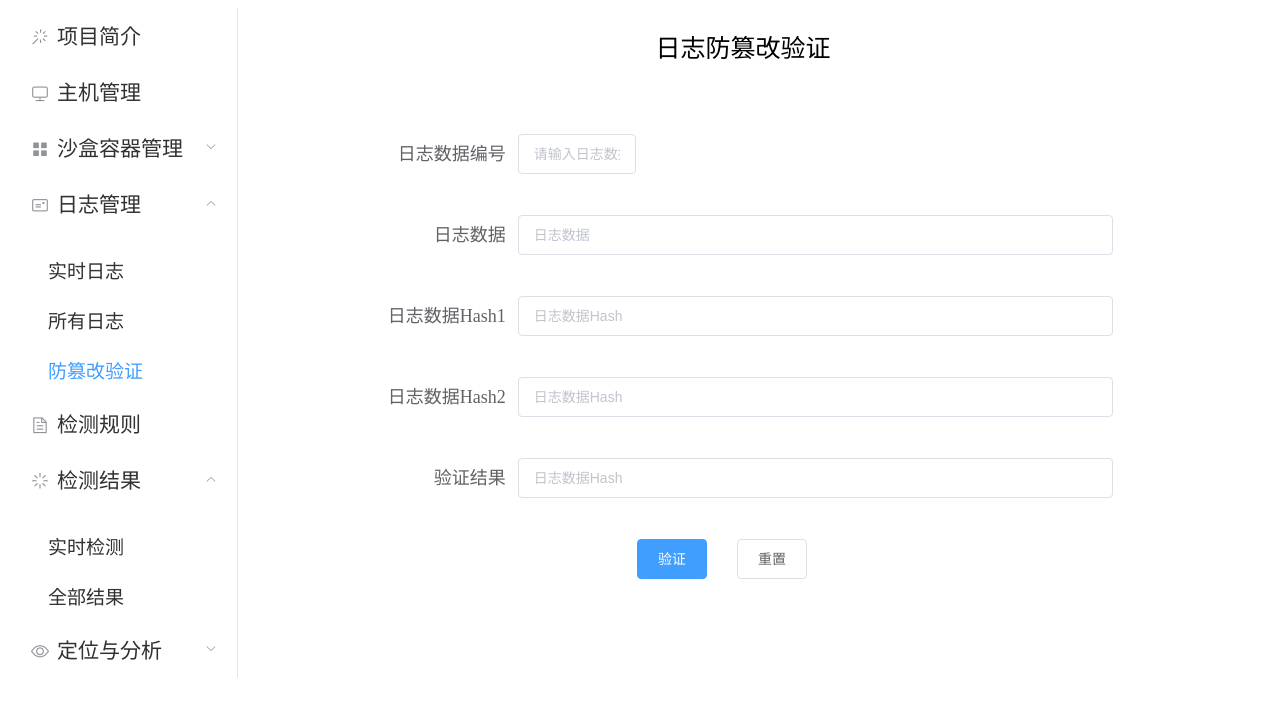
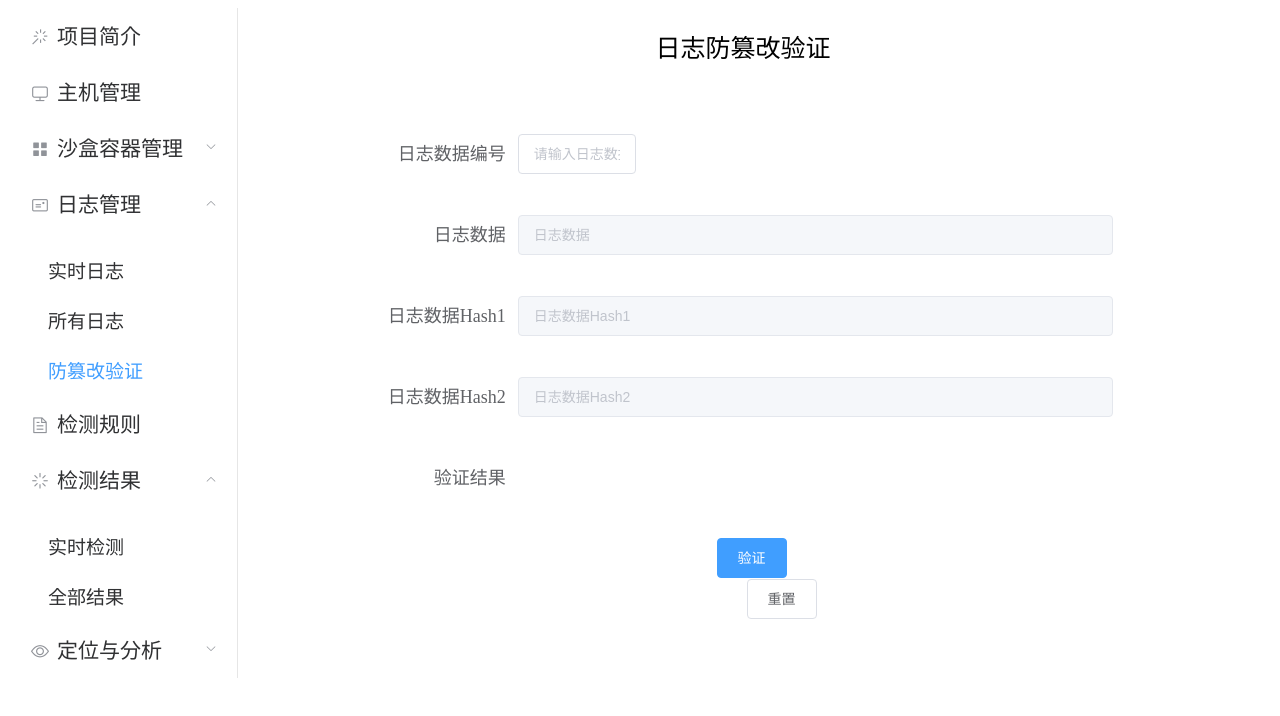
Before and after one commit to M000M/Front-AttackDetection, a Vue app: page /verificationLogs in a window 1280 px wide. Shown: the top 716 px of the page. Built offline with nearby package versions, Linux system fonts and the light colour scheme.

Commit message:
05.29 windows

```diff
--- a/src/components/logs/VerificationLogs.vue
+++ b/src/components/logs/VerificationLogs.vue
@@ -1,7 +1,7 @@
 <template>
     <div>
-        <!--        <div style="font-size: 25px; font-family: '宋体', cursive; margin-left: 40%">日志防篡改验证</div>-->
-        <div style="font-size: 25px; font-family: 'Times New Roman', cursive; margin-left: 40%">日志防篡改验证</div>
+        <div style="font-size: 25px; font-family: '宋体', cursive; margin-left: 40%">日志防篡改验证</div>
+<!--        <div style="font-size: 25px; font-family: 'Times New Roman', cursive; margin-left: 40%">日志防篡改验证</div>-->
         <el-container>
             <el-main>
                 <el-form :model="verificationLogForm" label-width="200px" ref="verificationLog">
@@ -16,7 +16,7 @@
                     <el-row>
                         <el-col :span="20" :offset="1">
                             <el-form-item label="日志数据" prop="log">
-                                <el-input v-model="verificationLogForm.logData" placeholder="日志数据"></el-input>
+                                <el-input v-model="verificationLogForm.logData" placeholder="日志数据" :disabled="true"></el-input>
                             </el-form-item>
                         </el-col>
                     </el-row>
@@ -24,7 +24,7 @@
                     <el-row>
                         <el-col :span="20" :offset="1">
                             <el-form-item label="日志数据Hash1" prop="log">
-                                <el-input v-model="verificationLogForm.logHash1" placeholder="日志数据Hash"></el-input>
+                                <el-input v-model="verificationLogForm.logHash1" placeholder="日志数据Hash1" :disabled="true"></el-input>
                             </el-form-item>
                         </el-col>
                     </el-row>
@@ -32,7 +32,7 @@
                     <el-row>
                         <el-col :span="20" :offset="1">
                             <el-form-item label="日志数据Hash2" prop="log">
-                                <el-input v-model="verificationLogForm.logHash2" placeholder="日志数据Hash"></el-input>
+                                <el-input v-model="verificationLogForm.logHash2" placeholder="日志数据Hash2" :disabled="true"></el-input>
                             </el-form-item>
                         </el-col>
                     </el-row>
@@ -40,13 +40,18 @@
                     <el-row>
                         <el-col :span="20" :offset="1">
                             <el-form-item label="验证结果" prop="log">
-                                <el-input v-model="verificationLogForm.result" placeholder="日志数据Hash"></el-input>
+                                <div v-if="verificationLogForm.result===1">
+                                    <el-button type="success" icon="el-icon-check" circle></el-button>
+                                </div>
+                                <div v-if="verificationLogForm.result===2">
+                                    <el-button type="danger" icon="el-icon-close" circle></el-button>
+                                </div>
                             </el-form-item>
                         </el-col>
                     </el-row>
                     <br>
                     <el-row>
-                        <el-col :span="20" :offset="4">
+                        <el-col :span="7" :offset="6">
                             <el-form-item label="">
                                 <el-button type="primary" @click="verifyLog()">验证</el-button>
                                 <el-button style="margin-left: 30px" @click="resetForm()">重置</el-button>
@@ -72,7 +77,7 @@ export default {
                 logData: "",
                 logHash1: "",
                 logHash2: "",
-                result: ""
+                result: 0
             }
         }
     },
@@ -88,10 +93,7 @@ export default {
                 }
             }).then(res => {
                 this.verificationLogForm.logData = res.data.data;
-                this.verificationLogForm.logHash2 = sha256(this.verificationLogForm.logData);
             });
-
-            console.log(this.verificationLogForm.logHash2);
         },
         getLogHashById(id) {
             axios.get("http://127.0.0.1:7000/verification/getLogHashById", {
@@ -100,17 +102,27 @@ export default {
                 }
             }).then(res => {
                 this.verificationLogForm.logHash1 = res.data.data;
-            });
-        },
-        verify() {
-            axios.post("http://127.0.0.1:7000/verification/verify", this.verificationLogForm).then(res => {
-                this.verificationLogForm.logHash2 = res.data.data;
+                //this.verificationLogForm.logHash2 = sha256(this.verificationLogForm.logData);
+                if (this.verificationLogForm.logData !== null) {
+                    this.verificationLogForm.logHash2 = sha256(this.verificationLogForm.logData);
+                } else {
+                    this.verificationLogForm.logHash2 = "";
+                }
+                if (this.verificationLogForm.logHash1 === this.verificationLogForm.logHash2) {
+                    this.verificationLogForm.result = 1;
+                } else {
+                    this.verificationLogForm.result = 2;
+                }
+                console.log("hash1: " + this.verificationLogForm.logHash1);
+                console.log("hash2: " + this.verificationLogForm.logHash2);
             });
         },
         resetForm() {
             this.verificationLogForm.logId = "";
             this.verificationLogForm.logData = "";
-            this.verificationLogForm.logHash = "";
+            this.verificationLogForm.logHash1 = "";
+            this.verificationLogForm.logHash2 = "";
+            this.verificationLogForm.result = 0;
         }
     }
 }
```
Also changed, not shown: 1 other file (tests, documents, lock files or other folders).
